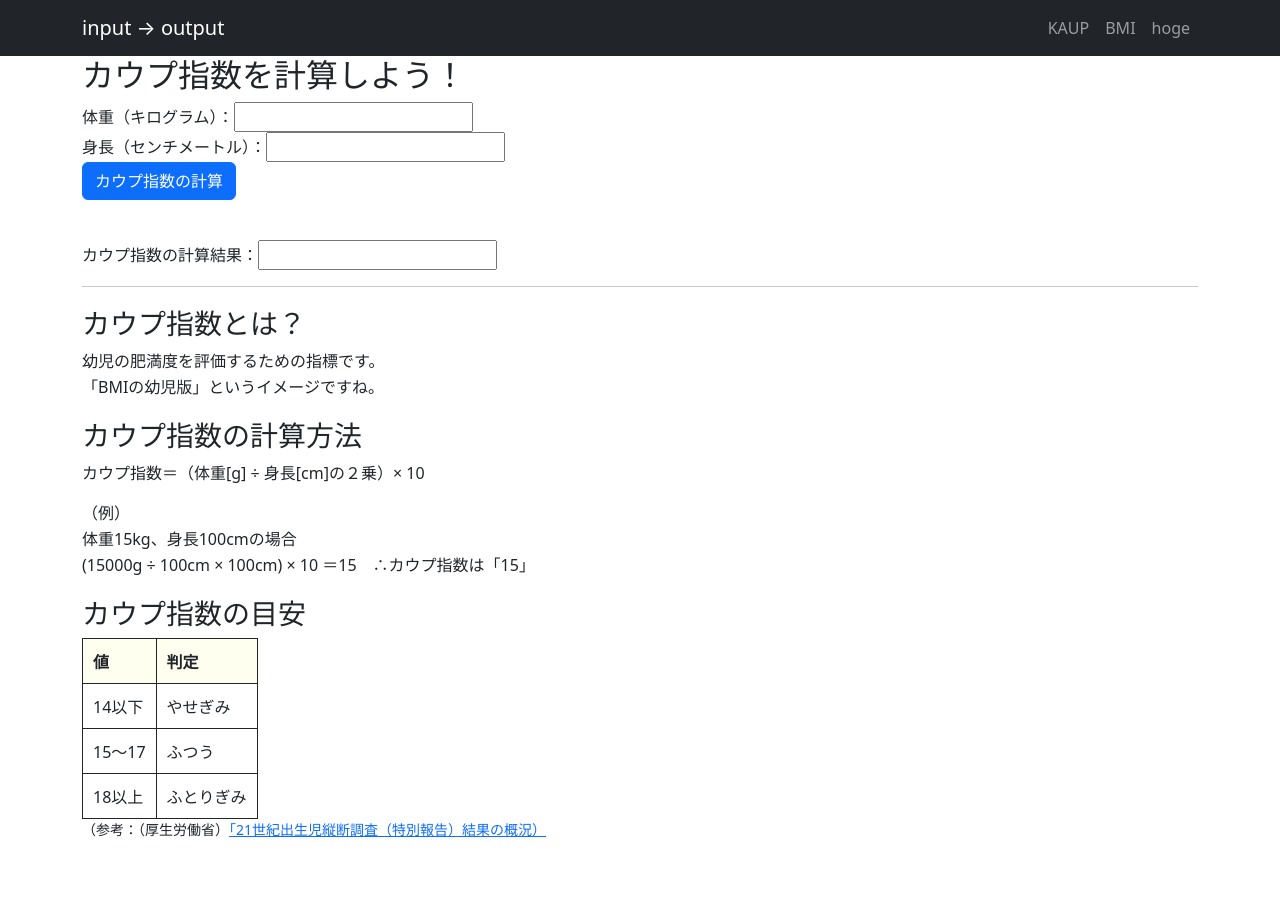
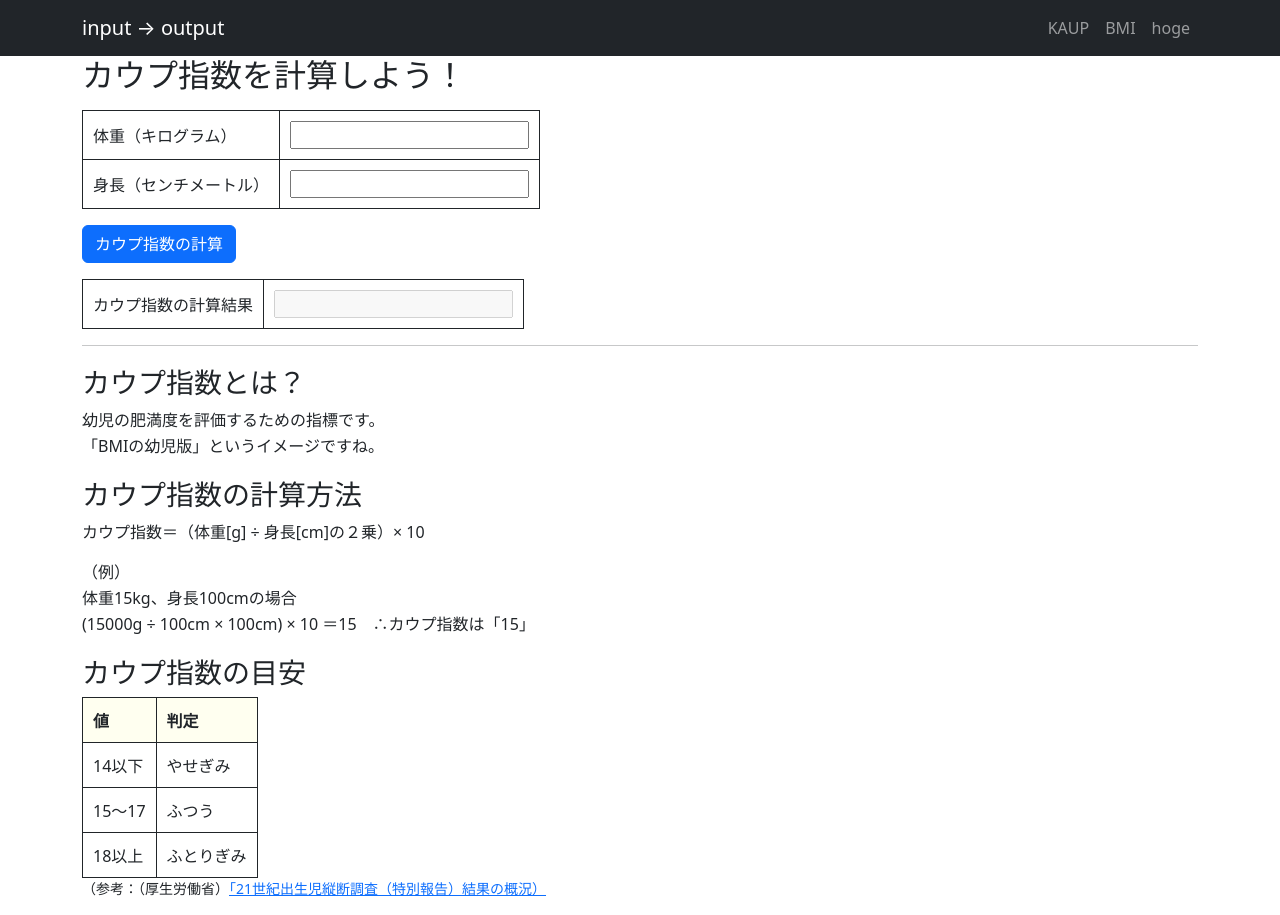
Before and after one commit to AtsushiArai/WebApps, a Django app: page /kaup/ in a window 1280 px wide. Before the commit the page ends 837 px from the top, so only its background shows below. Run offline with Django 3.2, Linux system fonts and the light colour scheme; some libraries are stand-ins or nearby versions.

Commit message:
KAUP:minor fix.

```diff
--- a/bmi_index/static/bmi/css/style.css
+++ b/bmi_index/static/bmi/css/style.css
@@ -30,5 +30,4 @@ th {
 .calc-bmi {
     margin-top: 1rem;
     margin-bottom: 1rem;
-    border-spacing: 0.5rem;
 }
--- a/kaup_index/static/kaup/css/style.css
+++ b/kaup_index/static/kaup/css/style.css
@@ -26,3 +26,9 @@ td, th {
 th {
     background-color: ivory;
 }
+
+
+.calc-kaup {
+    margin-top: 1rem;
+    margin-bottom: 1rem;
+}
--- a/kaup_index/templates/kaup/kaup.html
+++ b/kaup_index/templates/kaup/kaup.html
@@ -9,15 +9,32 @@
 <h2>カウプ指数を計算しよう！</h2>
 <form action="" method="POST">
     {% csrf_token %}
-    体重（キログラム）：<input type="text" name="weight" value="{{ result.weight }}">
-    <br>
-    身長（センチメートル）：<input type="text" name="height" value="{{ result.height }}">
-    <br>
-    <button type="submit" id="btn-submit" class="btn btn-primary">カウプ指数の計算</button>
+    <div>
+        <table class="calc-kaup">
+            <tr>
+                <td>体重（キログラム）</td>
+                <td><input type="text" name="weight" value="{{ result.weight }}"></td>
+            </tr>
+            <tr>
+                <td>身長（センチメートル）</td>
+                <td><input type="text" name="height" value="{{ result.height }}"></td>
+            </tr>
+        </table>
+    </div>
+    <div>
+        <button type="submit" id="btn-submit" class="btn btn-primary">カウプ指数の計算</button>
+    </div>
 </form>
 
-<br>
-カウプ指数の計算結果：<input type="text" name="kaup" value="{{ result.kaup }}">
+<div>
+    <table class="calc-kaup">
+        <tr>
+            <td>カウプ指数の計算結果</td>
+            <td><input type="text" name="bmi" value="{{ result.kaup }}" disabled></td>
+        </tr>
+    </table>
+</div>
+
 <hr>
 <div class="paragraph">
     <h3>カウプ指数とは？</h3>
```
